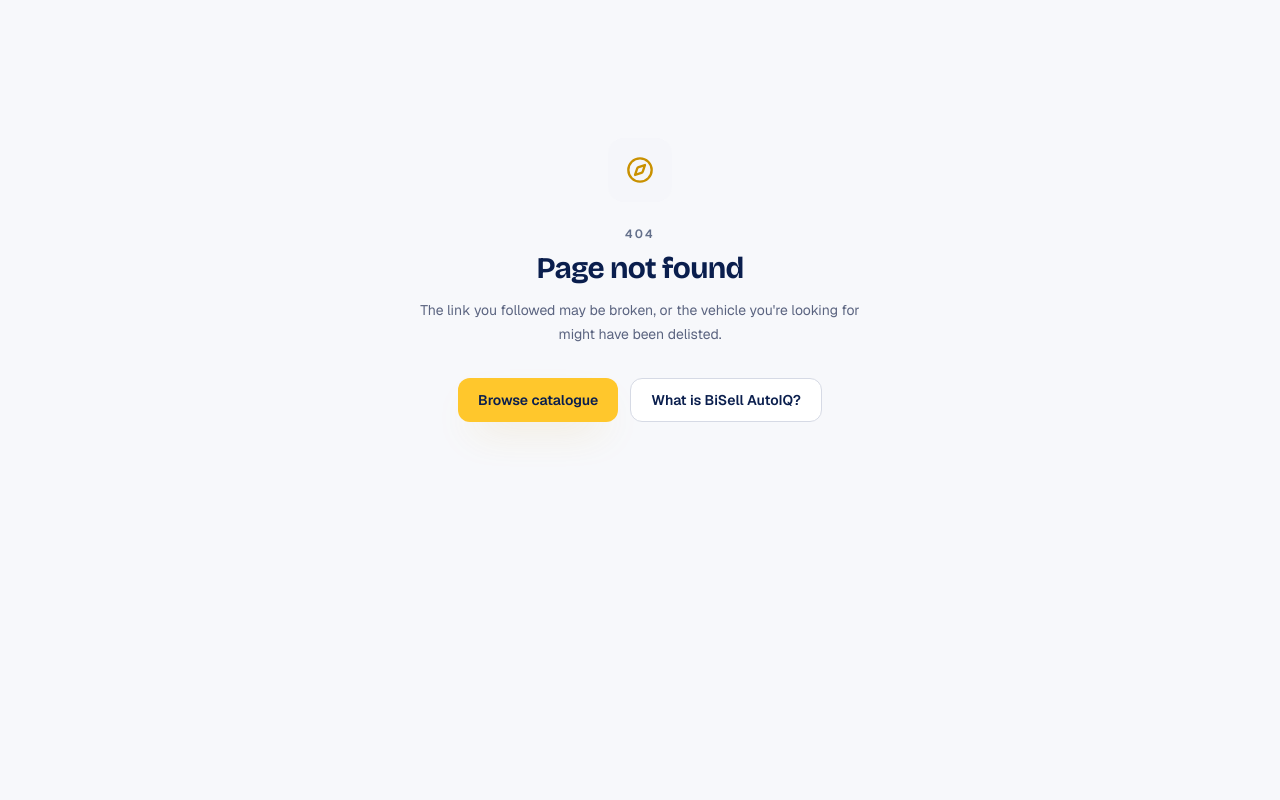
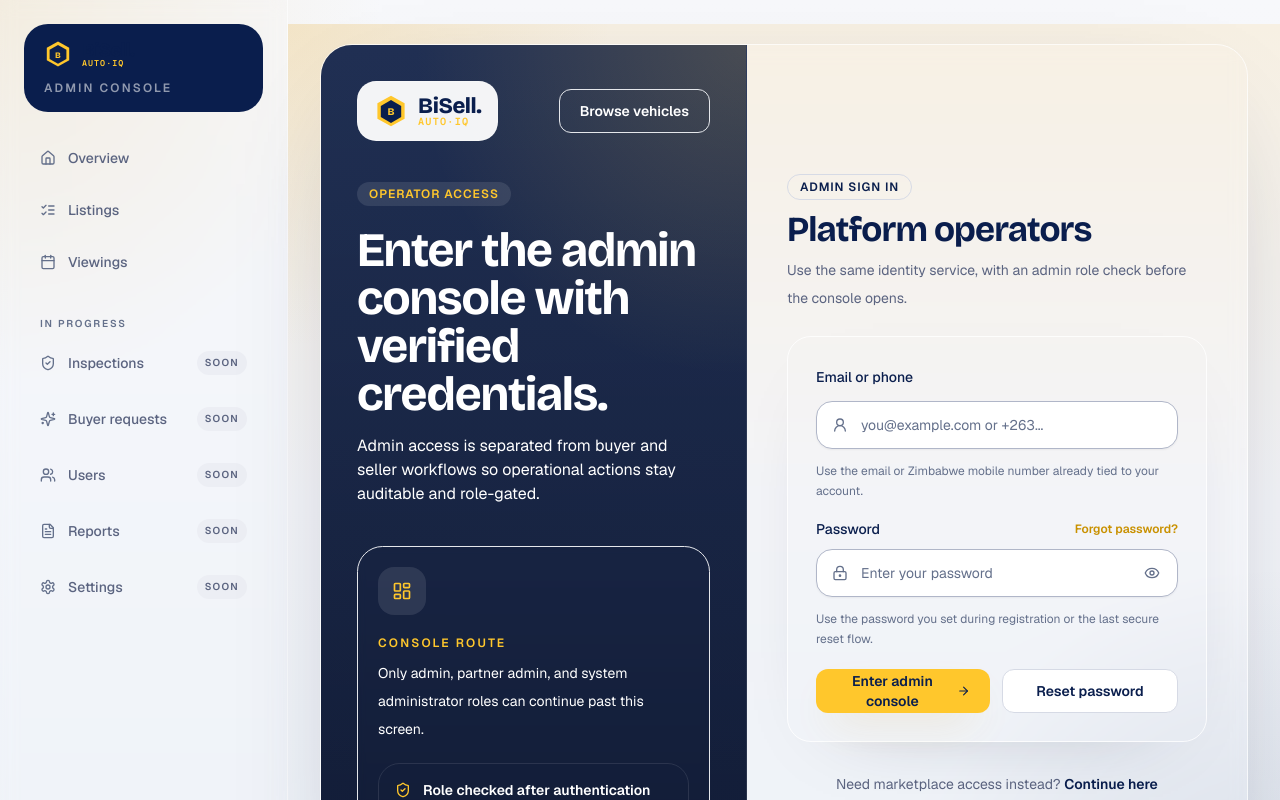
Before and after one commit to dennydennie/auto-iq, a Next.js app in the folder apps/web/: page /admin/login in a window 1280 px wide. Before the commit this address had no page. Shown: the top 800 px of the page. Built offline with nearby package versions, Linux system fonts and the light colour scheme.

Commit message:
Fix signed-in vehicle catalogue crash

```diff
--- a/apps/web/app/(marketplace)/vehicles/[id]/page.tsx
+++ b/apps/web/app/(marketplace)/vehicles/[id]/page.tsx
@@ -1,8 +1,12 @@
 import { Suspense } from "react";
 import type { Metadata } from "next";
 import Link from "next/link";
-import type { PublicListingDto, SavedVehicleDto } from "@auto-iq/contracts/catalogue";
+import type {
+  PublicListingDto,
+  SavedVehicleDto,
+} from "@auto-iq/contracts/catalogue";
 import type { MeResponse } from "@auto-iq/contracts/identity";
+import type { OffsetPaginatedResponse } from "@auto-iq/contracts/pagination";
 import type { ReferenceDataResponse } from "@auto-iq/contracts/reference-data";
 import { ROUTES } from "@auto-iq/contracts/routes";
 import {
@@ -28,6 +32,7 @@
 import { ScoreGauge } from "@/components/ui/score-gauge";
 import { StatusBadge } from "@/components/ui/status-badge";
 import { formatDate, formatKm, formatPrice } from "@/lib/format";
+import { extractSavedVehicles } from "@/lib/saved-vehicles";
 import { getOptionalSessionJson, getPublicJson, getSessionJson, isServerApiFailure } from "@/lib/server-api";
 import { labelizeEnum, mapBodyType, relativeListingAge } from "@/lib/vehicle-ui";
 
@@ -95,7 +100,9 @@
       ? getSessionJson<ReferenceDataResponse>(ROUTES.referenceData.all)
       : Promise.resolve(null),
     currentViewer === "buyer"
-      ? getOptionalSessionJson<SavedVehicleDto[]>(ROUTES.me.savedVehicles)
+      ? getOptionalSessionJson<SavedVehicleDto[] | OffsetPaginatedResponse<SavedVehicleDto>>(
+          ROUTES.me.savedVehicles,
+        )
       : Promise.resolve(null),
   ]);
 
@@ -124,10 +131,9 @@
     ? referenceDataResult.data.viewingLocations.filter((location) => location.active)
     : [];
   const summary = listing.inspectionSummary;
-  const isSaved =
-    savedResult !== null && savedResult.ok
-      ? savedResult.data.some((entry) => entry.listing.id === listing.id)
-      : false;
+  const savedVehicles =
+    savedResult !== null && savedResult.ok ? extractSavedVehicles(savedResult.data) : [];
+  const isSaved = savedVehicles.some((entry) => entry.listing.id === listing.id);
   const signedIn = currentViewer !== "anonymous";
   const title = `${listing.year} ${listing.make} ${listing.model}`;
 
--- a/apps/web/app/(marketplace)/vehicles/page.tsx
+++ b/apps/web/app/(marketplace)/vehicles/page.tsx
@@ -5,6 +5,7 @@
   SavedVehicleDto,
 } from "@auto-iq/contracts/catalogue";
 import type { MeResponse } from "@auto-iq/contracts/identity";
+import type { OffsetPaginatedResponse } from "@auto-iq/contracts/pagination";
 import { ROUTES } from "@auto-iq/contracts/routes";
 import { Lock, Search, ShieldCheck, SlidersHorizontal, Sparkles } from "lucide-react";
 import { FilterSidebar, type CatalogueFilterState } from "@/components/marketplace/filter-sidebar";
@@ -18,6 +19,7 @@
 import { Input } from "@/components/ui/input";
 import { Select } from "@/components/ui/select";
 import { getOptionalSessionJson, getPublicJson, isServerApiFailure, withQuery } from "@/lib/server-api";
+import { extractSavedVehicles } from "@/lib/saved-vehicles";
 import { labelizeEnum } from "@/lib/vehicle-ui";
 
 type SearchParams = Promise<Record<string, string | string[] | undefined>>;
@@ -108,18 +110,18 @@
   const [catalogueResult, meResult, savedResult, makesResult] = await Promise.all([
     getPublicJson<CatalogueResponse>(cataloguePath),
     getOptionalSessionJson<MeResponse>(ROUTES.me.profile),
-    getOptionalSessionJson<SavedVehicleDto[]>(ROUTES.me.savedVehicles),
+    getOptionalSessionJson<SavedVehicleDto[] | OffsetPaginatedResponse<SavedVehicleDto>>(
+      ROUTES.me.savedVehicles,
+    ),
     getPublicJson<CatalogueMakeFacetsResponse>(ROUTES.catalogue.makeFacets),
   ]);
 
   const makes = !isServerApiFailure(makesResult) ? makesResult.data : [];
 
   const signedIn = meResult !== null && meResult.ok;
-  const savedIds = new Set(
-    savedResult !== null && savedResult.ok
-      ? savedResult.data.map((entry) => entry.listing.id)
-      : [],
-  );
+  const savedVehicles =
+    savedResult !== null && savedResult.ok ? extractSavedVehicles(savedResult.data) : [];
+  const savedIds = new Set(savedVehicles.map((entry) => entry.listing.id));
 
   const chips: FilterChip[] = [];
   if (filters.make) chips.push({ label: `Make: ${filters.make}`, removeHref: vehiclesHref({ make: "", cursor: "" }, filters) });
--- /dev/null
+++ b/apps/web/app/admin/login/page.tsx
@@ -0,0 +1,96 @@
+import type { Metadata } from "next";
+import { LayoutDashboard, ShieldCheck } from "lucide-react";
+import { LoginForm } from "@/components/auth/login-form";
+import { AuthShell } from "@/components/shared/auth-shell";
+import { Badge } from "@/components/ui/badge";
+import { Card, CardContent } from "@/components/ui/card";
+
+export const metadata: Metadata = {
+  title: "Admin sign in | BiSell AutoIQ",
+  description: "Secure operator access for the BiSell AutoIQ admin console.",
+};
+
+type SearchParams = Promise<{
+  identifier?: string | string[];
+  next?: string | string[];
+}>;
+
+function readParam(value: string | string[] | undefined) {
+  return Array.isArray(value) ? value[0] : value;
+}
+
+function readNextHref(value: string | undefined) {
+  if (!value || !value.startsWith("/") || value.startsWith("//")) {
+    return undefined;
+  }
+
+  return value.startsWith("/admin") ? value : undefined;
+}
+
+export default async function AdminLoginPage({
+  searchParams,
+}: {
+  searchParams: SearchParams;
+}) {
+  const params = await searchParams;
+
+  return (
+    <AuthShell
+      eyebrow="Operator access"
+      title="Enter the admin console with verified credentials."
+      description="Admin access is separated from buyer and seller workflows so operational actions stay auditable and role-gated."
+      ctaLabel="Need marketplace access instead?"
+      ctaHref="/auth/login"
+      highlight={
+        <div className="space-y-5">
+          <div className="flex h-12 w-12 items-center justify-center rounded-2xl bg-white/10">
+            <LayoutDashboard className="h-5 w-5 text-[#FFC72C]" />
+          </div>
+          <div className="space-y-2">
+            <p className="text-xs font-semibold uppercase tracking-[0.18em] text-[#FFC72C]">
+              Console route
+            </p>
+            <p className="text-sm leading-7 text-white/72">
+              Only admin, partner admin, and system administrator roles can
+              continue past this screen.
+            </p>
+          </div>
+          <div className="rounded-[1.35rem] border border-white/10 bg-white/7 p-4">
+            <div className="flex items-center gap-3 text-sm font-semibold text-white">
+              <ShieldCheck className="h-4 w-4 text-[#FFC72C]" />
+              Role checked after authentication
+            </div>
+            <p className="mt-2 text-xs leading-5 text-white/60">
+              Buyer and seller accounts are redirected away from the console.
+            </p>
+          </div>
+        </div>
+      }
+    >
+      <div className="space-y-6">
+        <div className="space-y-3">
+          <Badge variant="outline">Admin sign in</Badge>
+          <div className="space-y-2">
+            <h2 className="display text-3xl text-[var(--ink-900)] sm:text-[2.2rem]">
+              Platform operators
+            </h2>
+            <p className="max-w-xl text-sm leading-7 text-[var(--ink-500)]">
+              Use the same identity service, with an admin role check before
+              the console opens.
+            </p>
+          </div>
+        </div>
+
+        <Card className="border-white/80 bg-white/96 shadow-[0_26px_80px_-58px_rgba(22,31,58,0.35)]">
+          <CardContent className="p-6 sm:p-7">
+            <LoginForm
+              mode="admin"
+              defaultIdentifier={readParam(params.identifier) ?? ""}
+              nextHref={readNextHref(readParam(params.next))}
+            />
+          </CardContent>
+        </Card>
+      </div>
+    </AuthShell>
+  );
+}
--- /dev/null
+++ b/apps/web/app/favicon.ico/route.ts
@@ -0,0 +1,15 @@
+const favicon = `<svg xmlns="http://www.w3.org/2000/svg" viewBox="0 0 64 64">
+  <rect width="64" height="64" rx="18" fill="#0A1E4D"/>
+  <path d="M32 7 54 20v24L32 57 10 44V20L32 7Z" fill="#FFC72C"/>
+  <path d="M32 14 48 23v18L32 50 16 41V23l16-9Z" fill="#0A1E4D"/>
+  <text x="32" y="38" text-anchor="middle" font-family="Arial, sans-serif" font-size="20" font-weight="700" fill="#FFC72C">B</text>
+</svg>`;
+
+export function GET() {
+  return new Response(favicon, {
+    headers: {
+      "cache-control": "public, max-age=31536000, immutable",
+      "content-type": "image/svg+xml; charset=utf-8",
+    },
+  });
+}
--- a/apps/web/app/layout.tsx
+++ b/apps/web/app/layout.tsx
@@ -23,6 +23,9 @@
 export const metadata: Metadata = {
   title: "BiSell AutoIQ",
   description: "Zimbabwe's trust-first vehicle marketplace",
+  icons: {
+    icon: "/favicon.ico",
+  },
 };
 
 export default function RootLayout({ children }: { children: React.ReactNode }) {
--- /dev/null
+++ b/apps/web/lib/saved-vehicles.ts
@@ -0,0 +1,13 @@
+import type { SavedVehicleDto } from "@auto-iq/contracts/catalogue";
+import type { OffsetPaginatedResponse } from "@auto-iq/contracts/pagination";
+
+export type SavedVehiclesPayload =
+  | SavedVehicleDto[]
+  | OffsetPaginatedResponse<SavedVehicleDto>;
+
+export function extractSavedVehicles(
+  payload: SavedVehiclesPayload | null | undefined,
+): SavedVehicleDto[] {
+  if (!payload) return [];
+  return Array.isArray(payload) ? payload : payload.data;
+}
--- a/apps/web/package.json
+++ b/apps/web/package.json
@@ -9,6 +9,7 @@
     "lint": "eslint .",
     "typecheck": "tsc --noEmit",
     "test": "echo 'No web tests configured yet'",
+    "test:saved-vehicles": "node --experimental-strip-types --disable-warning=MODULE_TYPELESS_PACKAGE_JSON --test lib/saved-vehicles.test.mjs",
     "clean": "rm -rf .next"
   },
   "dependencies": {
--- a/apps/web/tsconfig.json
+++ b/apps/web/tsconfig.json
@@ -38,7 +38,8 @@
     "next-env.d.ts",
     "**/*.ts",
     "**/*.tsx",
-    ".next/types/**/*.ts"
+    ".next/types/**/*.ts",
+    ".next/dev/types/**/*.ts"
   ],
   "exclude": [
     "node_modules"
```
Also changed, not shown: 2 other files (tests, documents, lock files or other folders).
